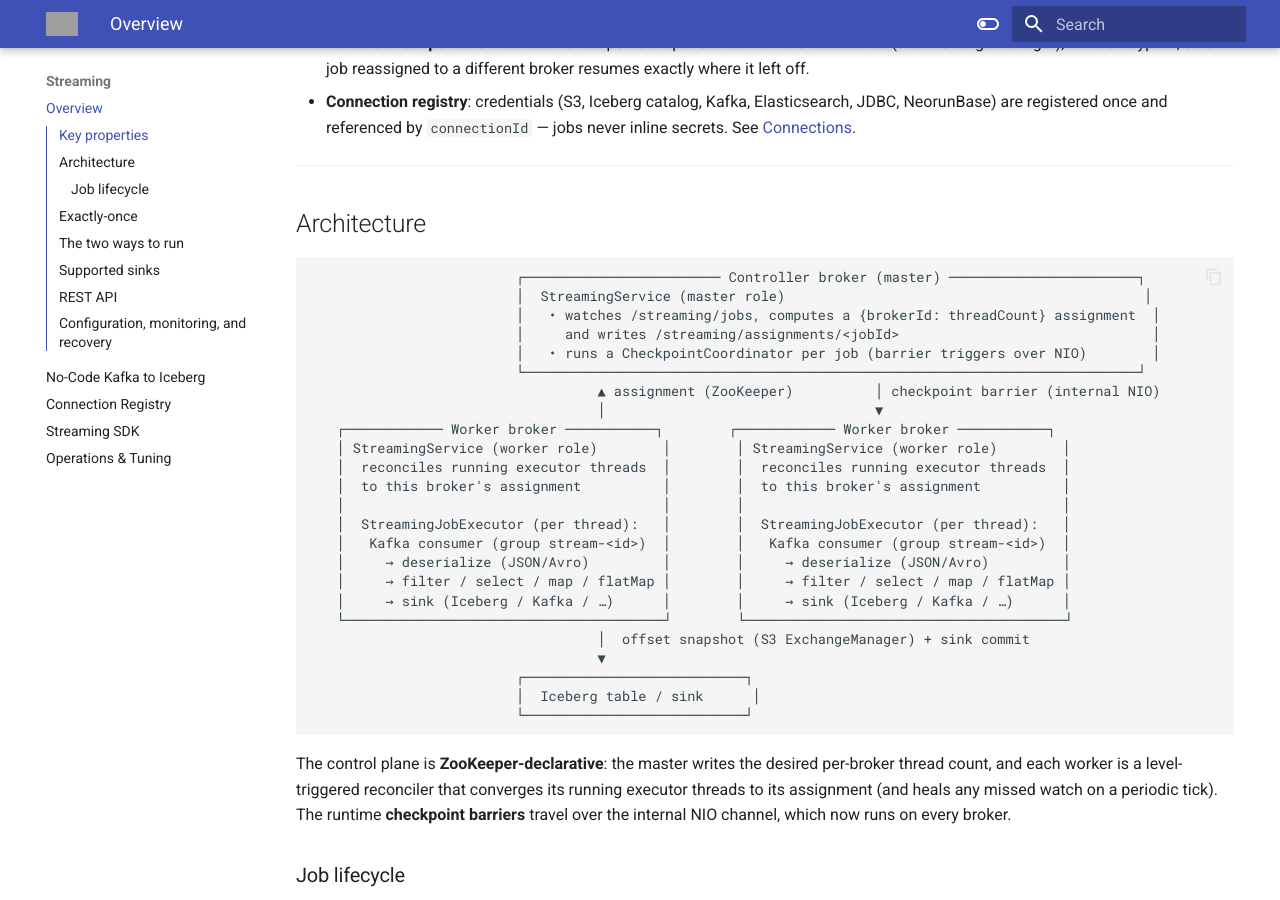
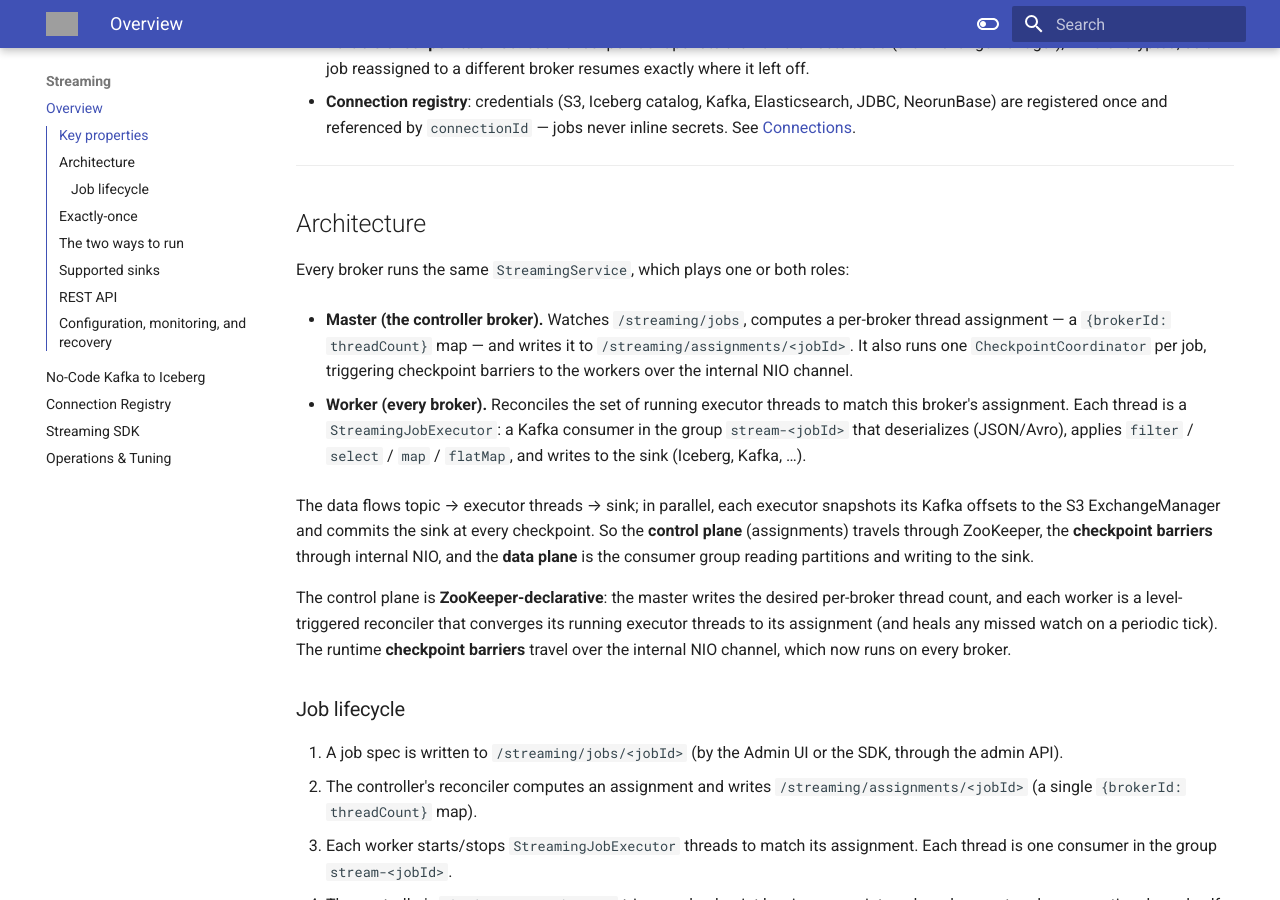
Before and after one commit to cloudcheflabs/itdastream-docs, an MkDocs documentation site: the page built from docs/features/streaming.md, in a window 1280 px wide and 900 px high, scrolled down 796 px. Built offline with MkDocs 1.6.1 and Material for MkDocs 9.7.7, drawn with Linux system fonts in a browser that asks for light colours; the version menu is left out; grey boxes are pictures that could not be loaded.

Commit message:
docs(streaming): replace the ASCII architecture diagram with prose (it rendered broken)
Co-Authored-By: Claude Opus 4.8 (1M context) <noreply@anthropic.com>

````diff
--- a/docs/features/streaming.md
+++ b/docs/features/streaming.md
@@ -36,32 +36,22 @@ monitoring, scaling, and recovery see [Operations & Tuning](streaming-operations
 
 ## Architecture
 
-```
-                         ┌──────────────────────── Controller broker (master) ───────────────────────┐
-                         │  StreamingService (master role)                                            │
-                         │   • watches /streaming/jobs, computes a {brokerId: threadCount} assignment  │
-                         │     and writes /streaming/assignments/<jobId>                               │
-                         │   • runs a CheckpointCoordinator per job (barrier triggers over NIO)        │
-                         └───────────────────────────────────────────────────────────────────────────┘
-                                   ▲ assignment (ZooKeeper)          │ checkpoint barrier (internal NIO)
-                                   │                                 ▼
-   ┌──────────── Worker broker ───────────┐        ┌──────────── Worker broker ───────────┐
-   │ StreamingService (worker role)        │        │ StreamingService (worker role)        │
-   │  reconciles running executor threads  │        │  reconciles running executor threads  │
-   │  to this broker's assignment          │        │  to this broker's assignment          │
-   │                                       │        │                                       │
-   │  StreamingJobExecutor (per thread):   │        │  StreamingJobExecutor (per thread):   │
-   │   Kafka consumer (group stream-<id>)  │        │   Kafka consumer (group stream-<id>)  │
-   │     → deserialize (JSON/Avro)         │        │     → deserialize (JSON/Avro)         │
-   │     → filter / select / map / flatMap │        │     → filter / select / map / flatMap │
-   │     → sink (Iceberg / Kafka / …)      │        │     → sink (Iceberg / Kafka / …)      │
-   └───────────────────────────────────────┘        └───────────────────────────────────────┘
-                                   │  offset snapshot (S3 ExchangeManager) + sink commit
-                                   ▼
-                         ┌───────────────────────────┐
-                         │  Iceberg table / sink      │
-                         └───────────────────────────┘
-```
+Every broker runs the same `StreamingService`, which plays one or both roles:
+
+- **Master (the controller broker).** Watches `/streaming/jobs`, computes a per-broker thread
+  assignment — a `{brokerId: threadCount}` map — and writes it to `/streaming/assignments/<jobId>`.
+  It also runs one `CheckpointCoordinator` per job, triggering checkpoint barriers to the workers
+  over the internal NIO channel.
+
+- **Worker (every broker).** Reconciles the set of running executor threads to match this broker's
+  assignment. Each thread is a `StreamingJobExecutor`: a Kafka consumer in the group
+  `stream-<jobId>` that deserializes (JSON/Avro), applies `filter` / `select` / `map` / `flatMap`,
+  and writes to the sink (Iceberg, Kafka, …).
+
+The data flows topic → executor threads → sink; in parallel, each executor snapshots its Kafka
+offsets to the S3 ExchangeManager and commits the sink at every checkpoint. So the **control
+plane** (assignments) travels through ZooKeeper, the **checkpoint barriers** through internal NIO,
+and the **data plane** is the consumer group reading partitions and writing to the sink.
 
 The control plane is **ZooKeeper-declarative**: the master writes the desired per-broker thread
 count, and each worker is a level-triggered reconciler that converges its running executor
````
